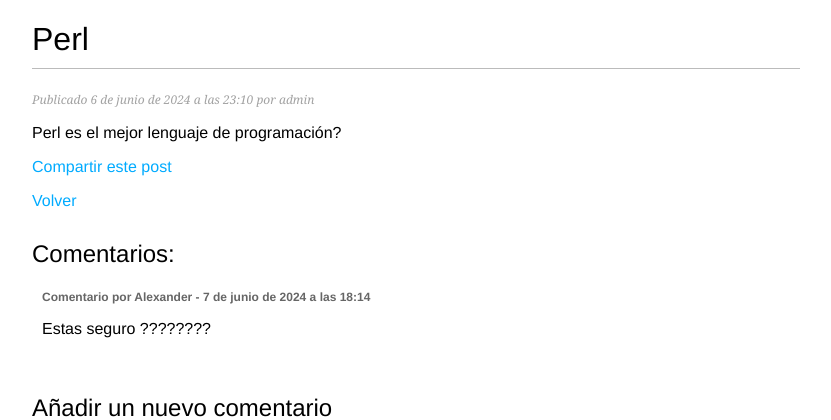
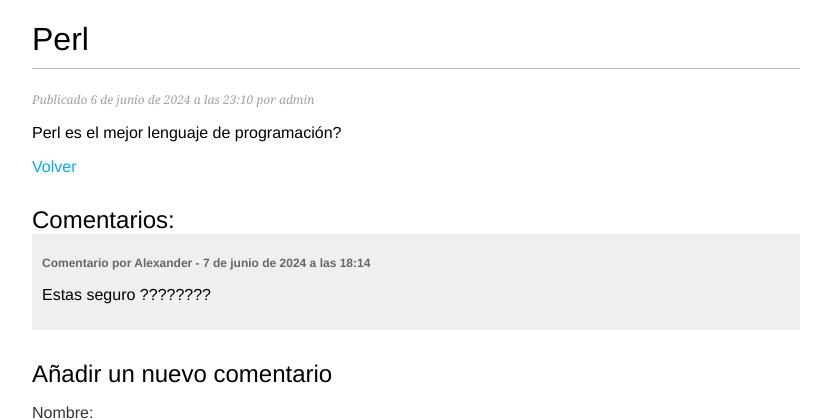
Before and after one commit to avillaq/Blog-Django-PW2, a Django app: a page that uses blog/templates/blog/post/detalle.html in a window 1280 px wide. Shown: the top 420 px of the page, without its empty margins (224-1055 px from the left). Run offline with Django 5.2, Linux system fonts and the light colour scheme; data comes from the database, SQL or seed files in the repository; both versions use the stored data as it was after the commit.

Commit message:
Modificacion de en las funcionalidades de la aplicacion

```diff
--- a/blog/forms.py
+++ b/blog/forms.py
@@ -1,12 +1,5 @@
 from django import forms
 from .models import Comentario
-
-# Formulario personalizado . Los campos del formulario son creados manualmente.
-class EmailPostForm(forms.Form):
-    nombre = forms.CharField(max_length=25)
-    email = forms.EmailField()
-    para = forms.EmailField()
-    comentarios = forms.CharField(required=False, widget=forms.Textarea) # El campo comentarios es opcional.
 
 # Formulario basado en el modelo Comment
 class ComentarioForm(forms.ModelForm):
--- a/blog/templates/blog/post/detalle.html
+++ b/blog/templates/blog/post/detalle.html
@@ -6,7 +6,6 @@
         Publicado {{ post.fecha_publicado }} por {{ post.autor }}
     </p>
     {{ post.cuerpo | linebreaks }}
-    <p><a href="{% url 'blog:post_compartir' post.id %}">Compartir este post</a></p>
     <p><a href="{% url 'blog:post_lista' %}">Volver</a></p>
 
     <h2>Comentarios: </h2>
--- a/blog/urls.py
+++ b/blog/urls.py
@@ -7,6 +7,5 @@
     path('', views.PostListaView.as_view(), name='post_lista'), # Esta es la vista basada en clases
     #path('', views.post_lista, name='post_lista'), # Esta es la vista basada en funciones
     path('<int:year>/<int:month>/<int:day>/<slug:post>/',views.post_detalle,name='post_detalle'),
-    path('<int:post_id>/compartir/',views.post_compartir, name='post_compartir'),
     path('<int:post_id>/comentar/',views.post_comentar, name='post_comentar'),
 ]
--- a/blog/views.py
+++ b/blog/views.py
@@ -5,7 +5,7 @@
 from django.core.paginator import Paginator, EmptyPage, PageNotAnInteger
 
 # Email form
-from .forms import EmailPostForm, ComentarioForm
+from .forms import ComentarioForm
 from django.core.mail import send_mail
 from django.views.decorators.http import require_POST
 from django.views.generic import ListView
@@ -62,26 +62,6 @@
                    'comentarios': comentarios,
                    'form': form})
 
-def post_compartir(request, post_id):
-    post = get_object_or_404(Post, id=post_id, estado=Post.Estado.PUBLICADO)
-    enviado = False # Variable que se establece en True si el correo electrónico se envía correctamente.
-
-    if request.method == 'POST': # Si el formulario se envía a través de una solicitud POST.
-        form = EmailPostForm(request.POST)
-        if form.is_valid():
-            datos = form.cleaned_data # La función cleaned_data devuelve un diccionario de datos limpios y validados.
-            post_url = request.build_absolute_uri(post.get_absolute_url()) # Construye la URL absoluta del post.
-            asunto = f"{datos['nombre']} te recomienda leer {post.titulo}"
-            mensaje = f"Lee {post.titulo} en {post_url}\n\n {datos['comentarios']}"
-            send_mail(asunto, mensaje, 'villafuertequispealex@gmail.com', [datos['para']])
-            enviado = True
-    else:
-        form = EmailPostForm() # Crea un formulario en blanco si la solicitud no es POST.
-
-    return render(request, 'blog/post/compartir.html', {'post': post,
-                                                    'form': form,
-                                                    'enviado': enviado})
-
 @require_POST # Decorador que permite que la vista solo se pueda acceder a través de una solicitud POST.
 def post_comentar(request, post_id):
     post = get_object_or_404(Post, id=post_id, estado=Post.Estado.PUBLICADO)
```
Also changed, not shown: blog/templates/blog/post/compartir.html (deleted, +0 -21 lines), mysite/settings.py (+0 -8 lines), db.sqlite3.
